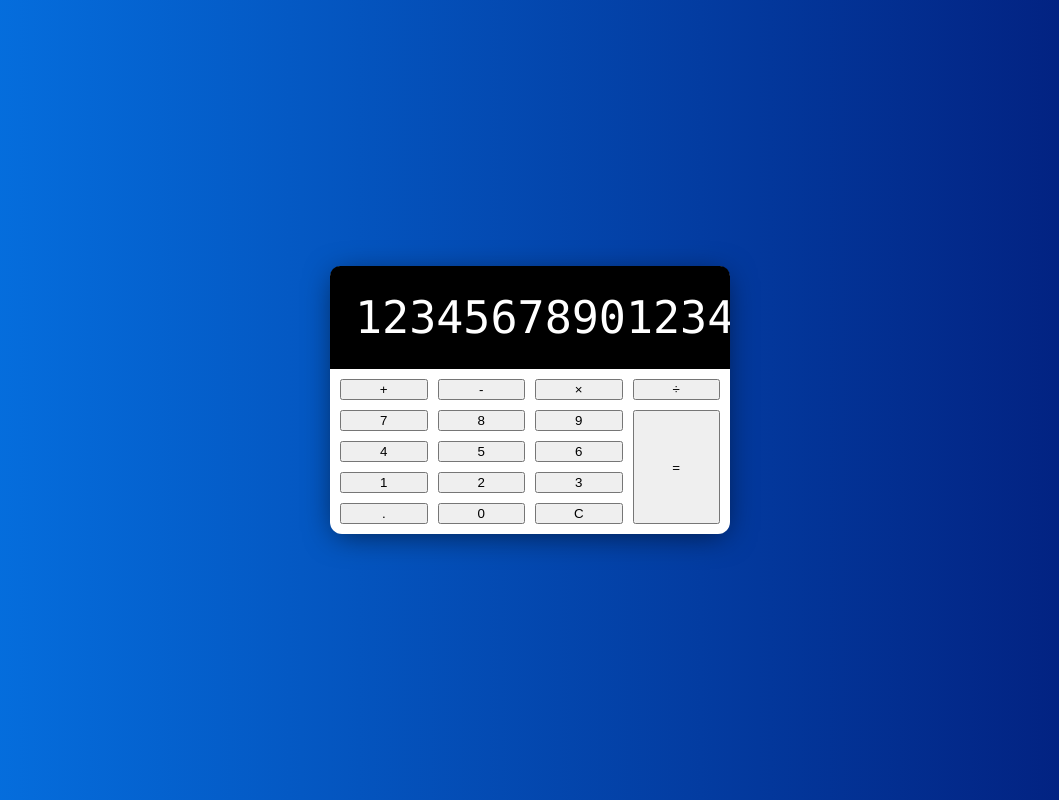
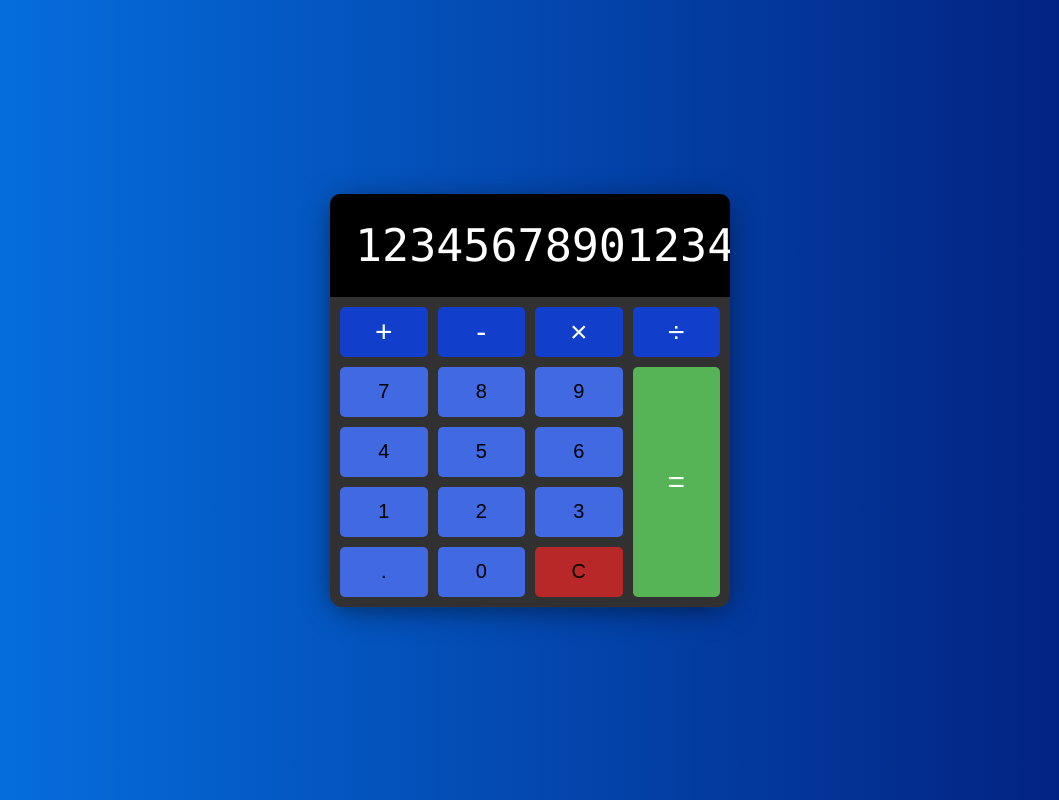
Before and after one commit to salderahamza/calculator, a plain HTML site: page index.html in a window 1280 px wide. Shown: the whole page, without its empty margins (110-1169 px from the left). Drawn offline with Linux system fonts and the light colour scheme.

Commit message:
styling completed

```diff
--- a/style.css
+++ b/style.css
@@ -12,7 +12,7 @@ body {
 }
 
 .calculator {
-    background: white;
+    background: rgb(49, 49, 49);
     width: 400px;
     border-radius: 12px;
     box-shadow: 0 5px 30px -5px rgba(0, 0, 0, 0.6);
@@ -60,7 +60,45 @@ body {
     padding: 10px;
 }
 
+button {
+    min-height: 50px;
+    font-size: 20px;
+    font-weight: 100;
+    border: none;
+    border-radius: 5px;
+    cursor: pointer;
+    background: royalblue;
+}
+
+button:hover {
+    filter: brightness(110%);
+}
+
+button:active {
+    transform: translateY(1px);
+}
+
+button:focus {
+    outline: none;
+}
+
+.operator {
+    background: rgb(17, 63, 204);
+    color: white;
+    font-size: 30px;
+}
+.clear {
+    background: rgb(184, 40, 40);
+}
+
 .equal-sign {
     grid-column: -2;
     grid-row: 2 / span 4;
+    background:  rgb(86, 179, 86)
 }
+
+@media screen and (max-width: 600px) {
+    .calculator {
+        width: 95%;
+    }
+}
```
